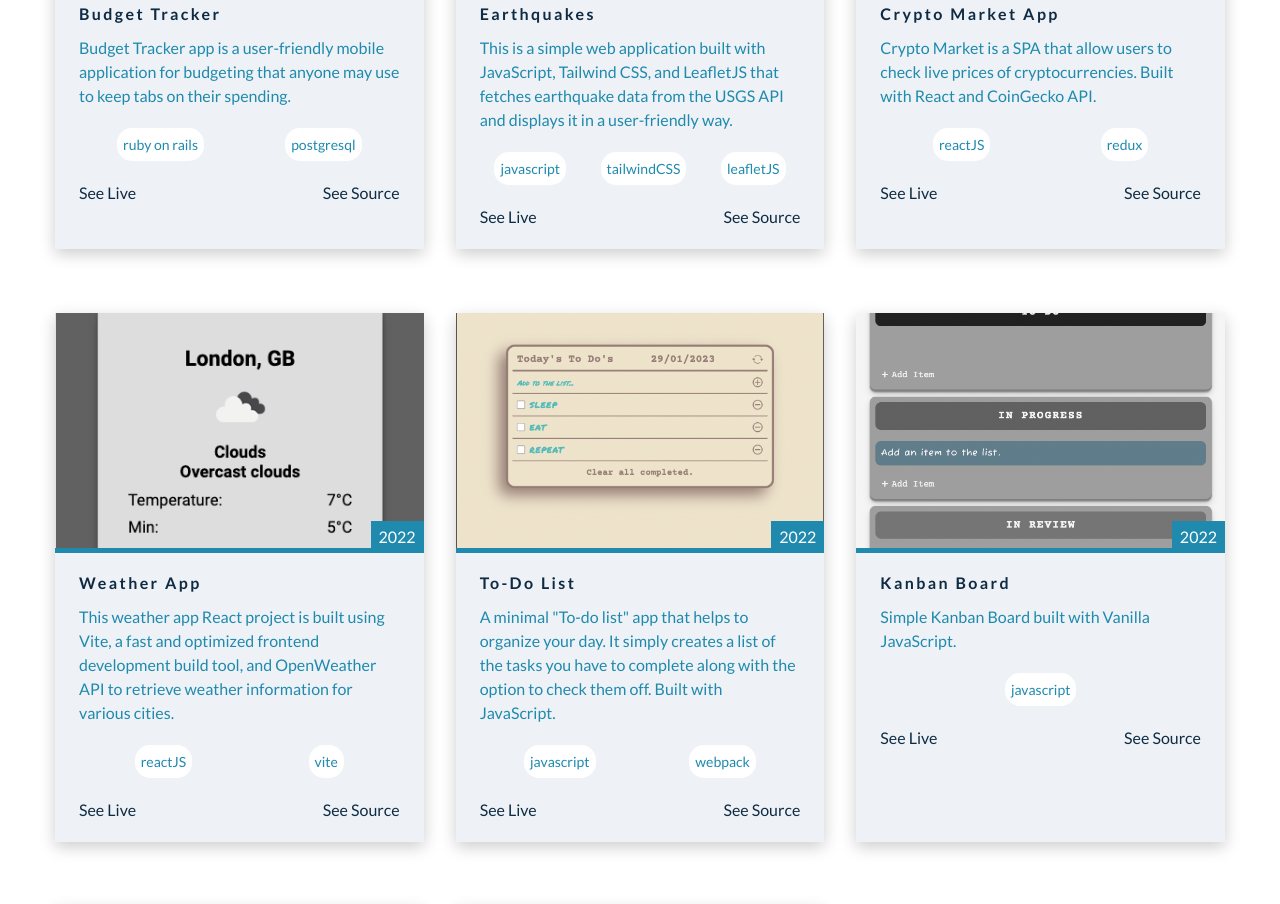
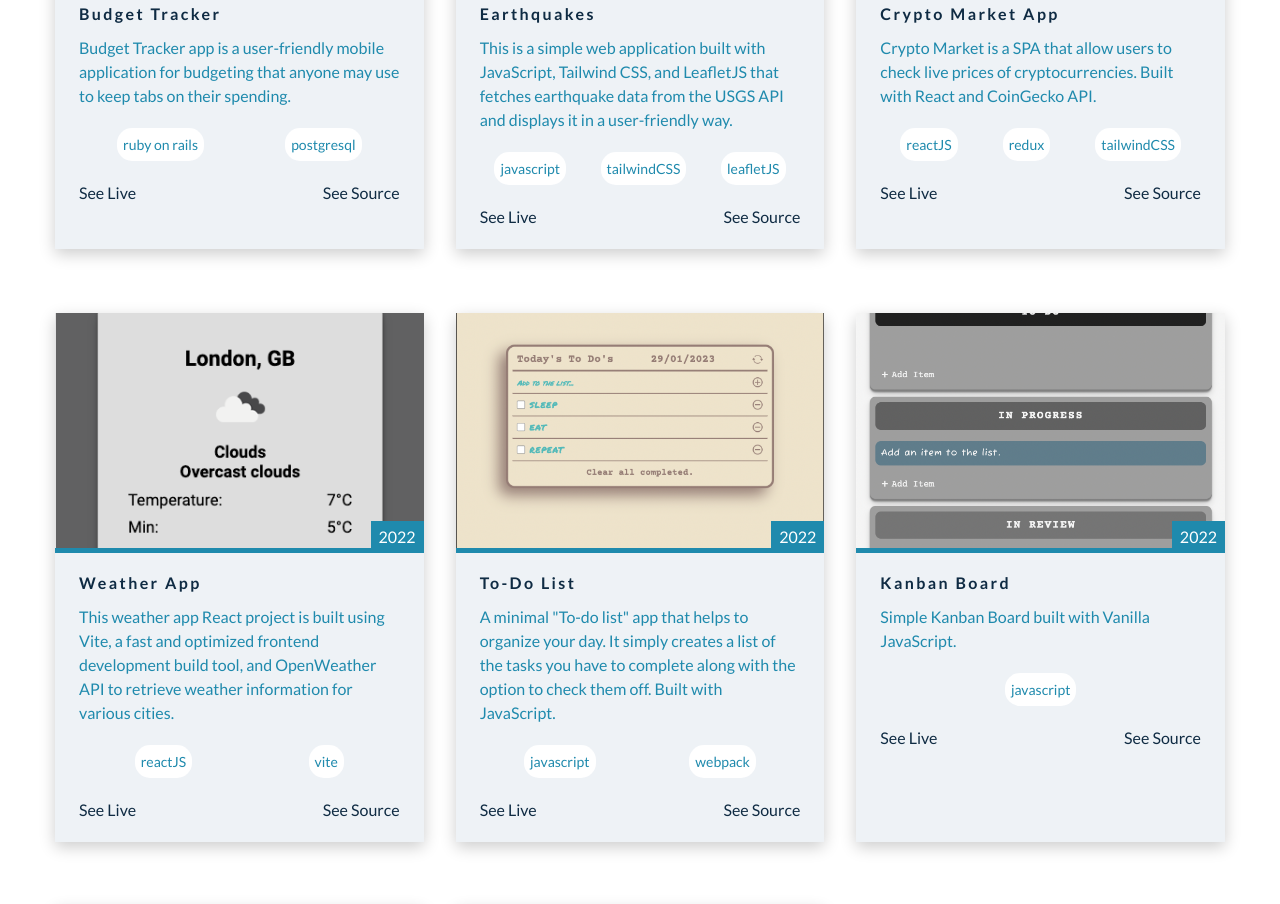
Before and after one commit to karayamanemre/portfolio-react, a React (Create React App) app: page / in a window 1280 px wide. Shown: the part 1240-2144 px from the top of the page. Built offline with nearby package versions, Linux system fonts and the light colour scheme; the HTML template or start-up script is replaced by a standard one.

Commit message:
Update data.js

```diff
--- a/src/data.js
+++ b/src/data.js
@@ -162,7 +162,7 @@ export const works = [
     date: '2022',
     title: 'Crypto Market App',
     info: 'Crypto Market is a SPA that allow users to check live prices of cryptocurrencies. Built with React and CoinGecko API.',
-    tags: ['reactJS', 'redux'],
+    tags: ['reactJS', 'redux', 'tailwindCSS'],
     liveLink: 'https://crypto-market-48bcb.web.app/',
     sourceLink: 'https://github.com/karayamanemre/crypto-market-app',
   },
```
